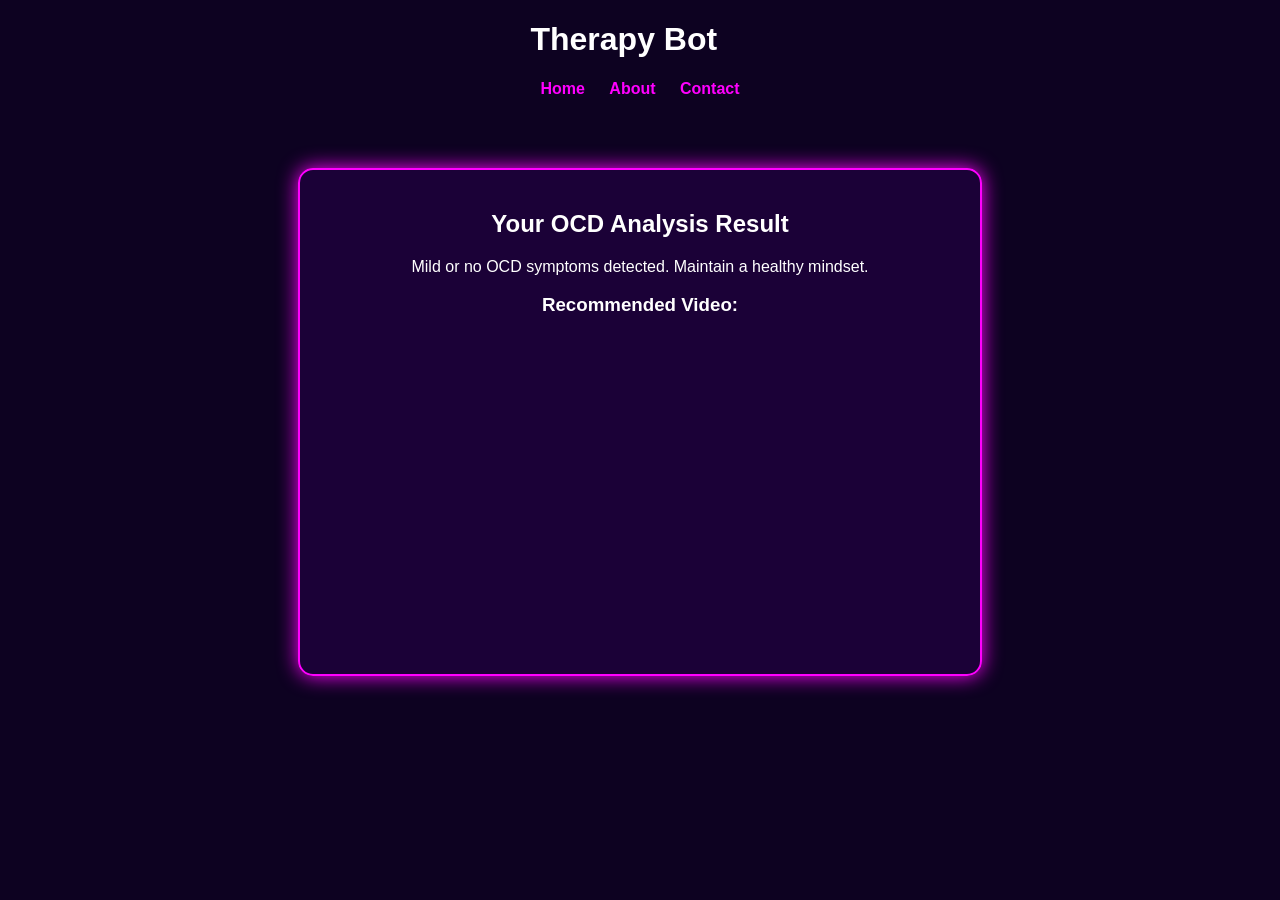
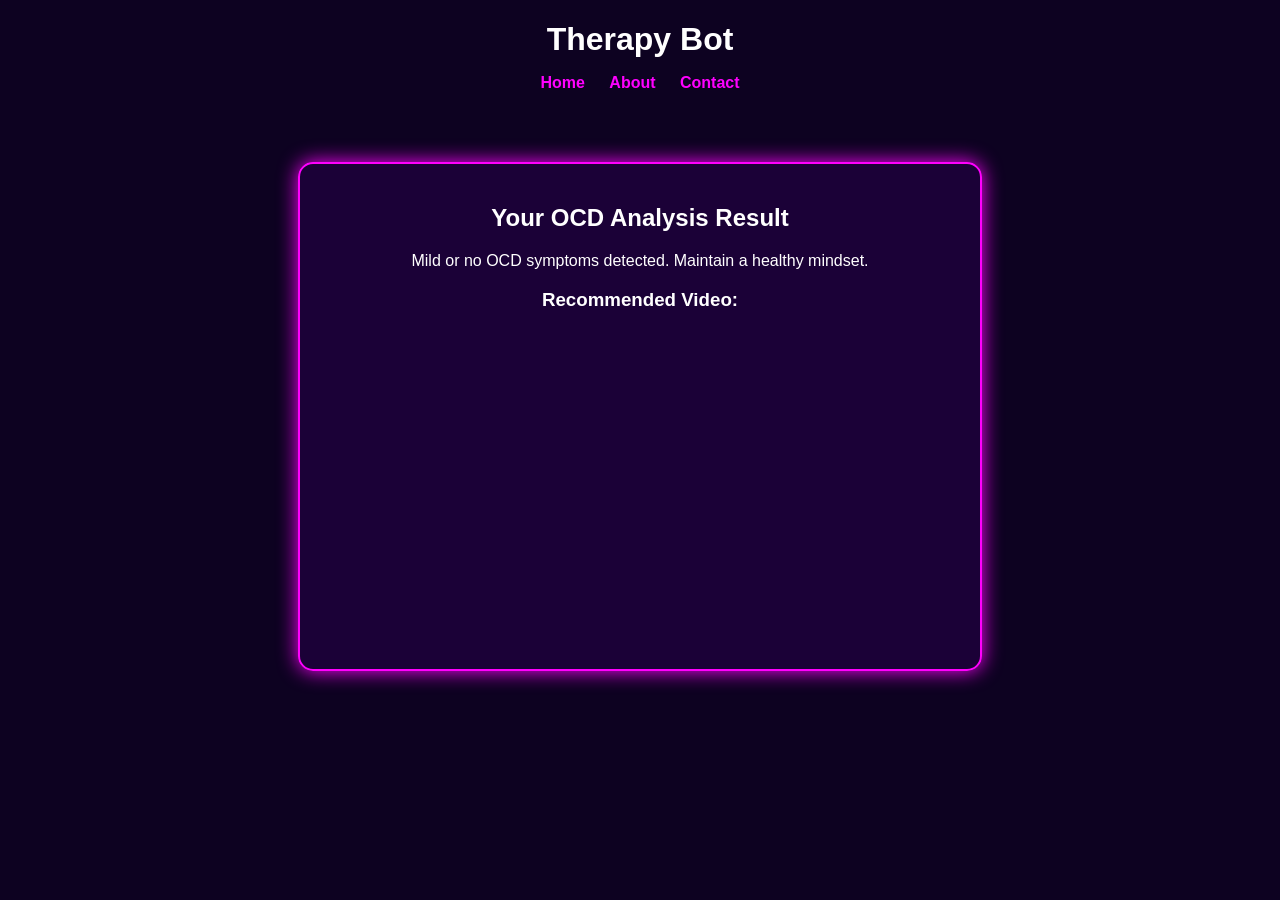

backend and db tested once again

--- a/chatbot.css
+++ b/chatbot.css
@@ -103,6 +103,16 @@ footer {
     margin-top: 20px;
 }
 
+/* Header alignment */
+header {
+    text-align: center;
+    width: 100%;
+}
+
+header h1 {
+    margin-bottom: 10px;
+}
+
 /* Navigation alignment */
 nav {
     text-align: center;
@@ -119,12 +129,18 @@ nav ul li {
     margin: 0 10px;
 }
 
-nav ul li a {
+nav ul li a, nav ul li button {
     text-decoration: none;
     color: #ff00ff;
     font-weight: bold;
+    background: none;
+    border: none;
+    cursor: pointer;
+    font-family: inherit;
+    font-size: inherit;
+    padding: 0;
 }
 
-nav ul li a:hover {
+nav ul li a:hover, nav ul li button:hover {
     color: #00eaff;
 }
